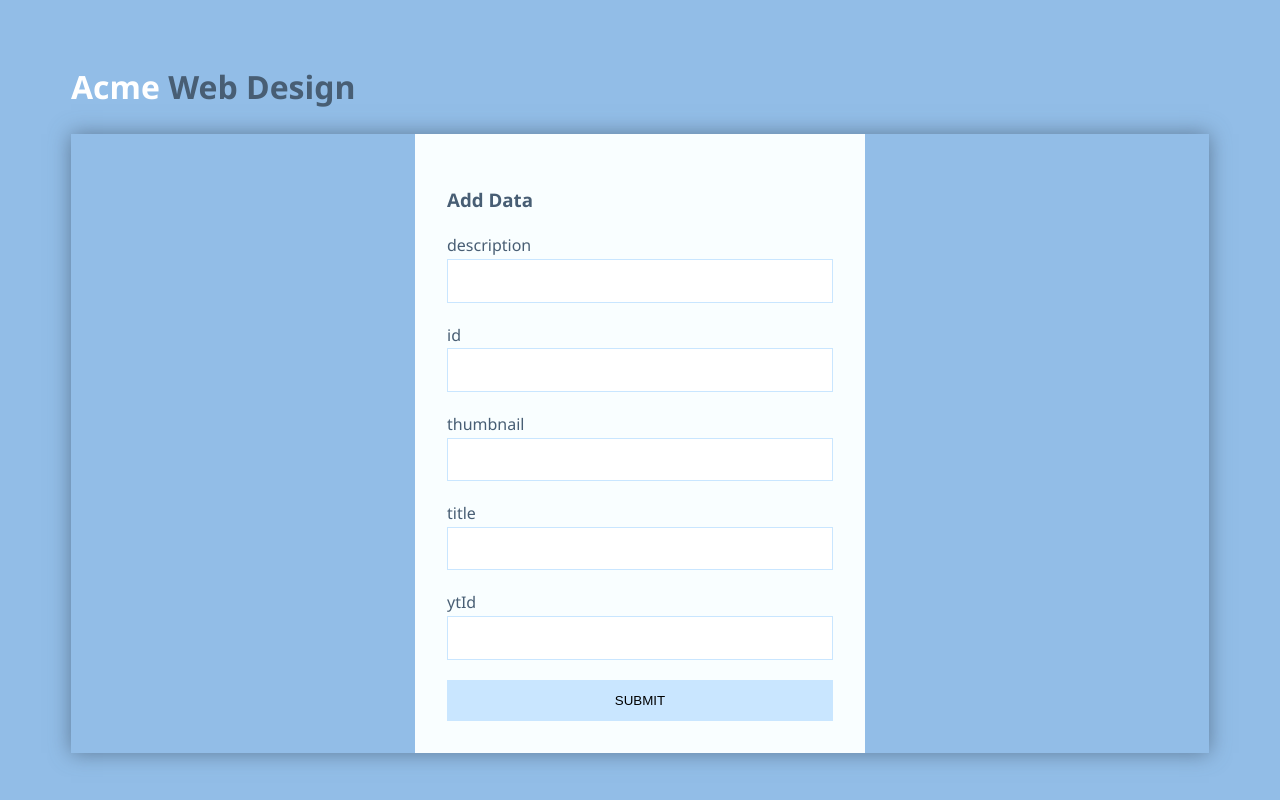
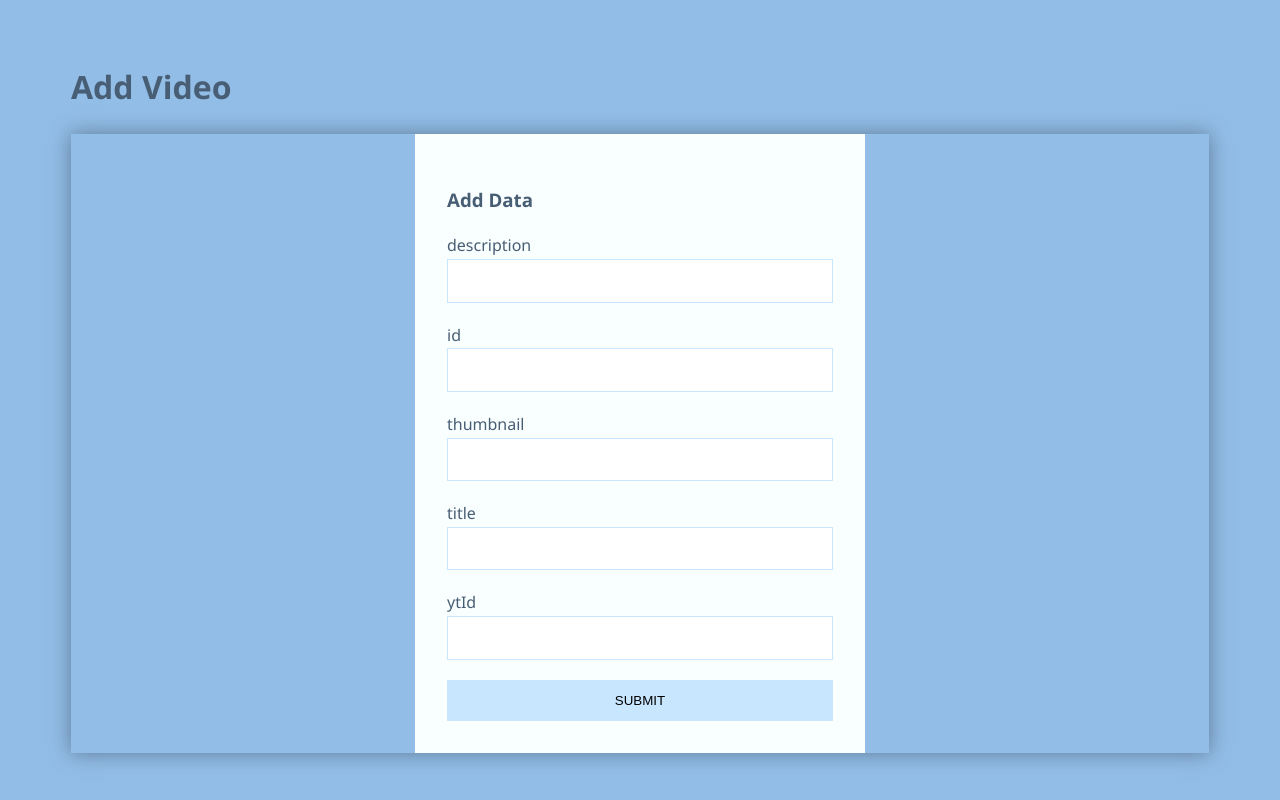
Before and after one commit to DcDobariya/firebasecontact-master, a website: page index.html in a window 1280 px wide. Drawn offline with nearby package versions, Linux system fonts and the light colour scheme.

Commit message:
change index.html

```diff
--- a/index.html
+++ b/index.html
@@ -5,7 +5,7 @@
   <meta charset="UTF-8">
   <meta name="viewport" content="width=device-width, initial-scale=1.0">
   <meta http-equiv="X-UA-Compatible" content="ie=edge">
-  <title>Acme Web Design</title>
+  <title>Add Data</title>
   <link href="https://maxcdn.bootstrapcdn.com/font-awesome/4.7.0/css/font-awesome.min.css" rel="stylesheet"
     integrity="sha384-wvfXpqpZZVQGK6TAh5PVlGOfQNHSoD2xbE+QkPxCAFlNEevoEH3Sl0sibVcOQVnN" crossorigin="anonymous">
   <link rel="stylesheet" href="https://cdnjs.cloudflare.com/ajax/libs/animate.css/3.5.2/animate.css" />
@@ -138,7 +138,7 @@
 
 <body>
   <div class="container">
-    <h1 class="brand"><span>Acme</span> Web Design</h1>
+    <h1 class="brand">Add Video</h1>
     <div class="wrapper">
       <div class="contact">
         <h3>Add Data</h3>
```
